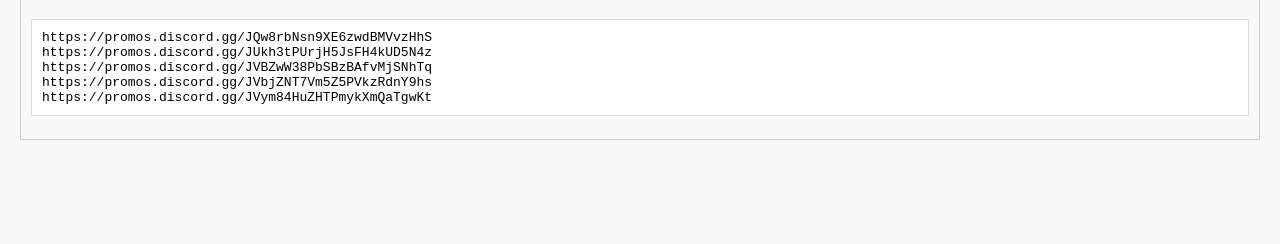
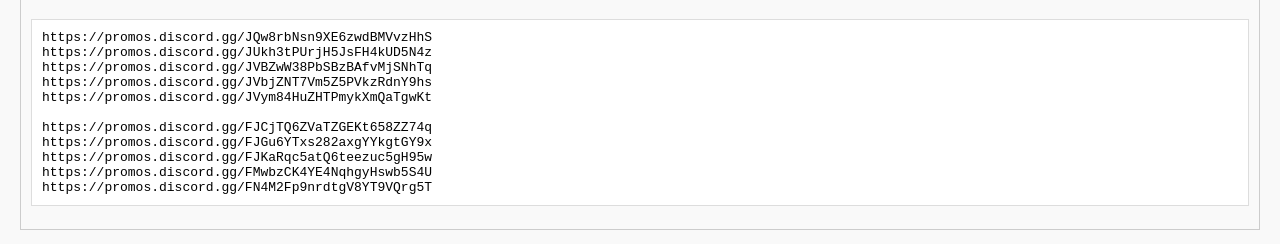
Before and after one commit to TilerFPS/gennitroskypanel, a plain HTML site: page index.html in a window 1280 px wide. Shown: the part 92-336 px from the top of the page. Drawn offline with Linux system fonts and the light colour scheme.

Commit message:
Update index.html

```diff
--- a/index.html
+++ b/index.html
@@ -29,6 +29,12 @@ https://promos.discord.gg/JUkh3tPUrjH5JsFH4kUD5N4z
 https://promos.discord.gg/JVBZwW38PbSBzBAfvMjSNhTq
 https://promos.discord.gg/JVbjZNT7Vm5Z5PVkzRdnY9hs
 https://promos.discord.gg/JVym84HuZHTPmykXmQaTgwKt
+
+https://promos.discord.gg/FJCjTQ6ZVaTZGEKt658ZZ74q
+https://promos.discord.gg/FJGu6YTxs282axgYYkgtGY9x
+https://promos.discord.gg/FJKaRqc5atQ6teezuc5gH95w
+https://promos.discord.gg/FMwbzCK4YE4NqhgyHswb5S4U
+https://promos.discord.gg/FN4M2Fp9nrdtgV8YT9VQrg5T
 </pre>
 </body>
 </html>
```
